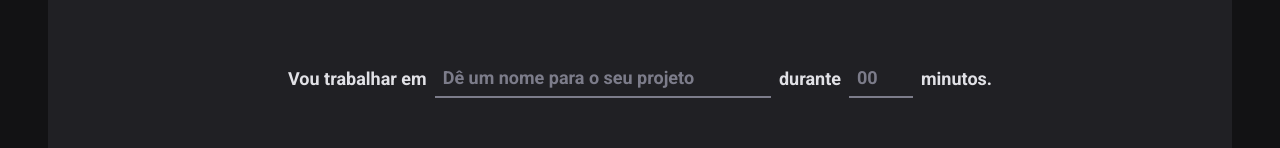
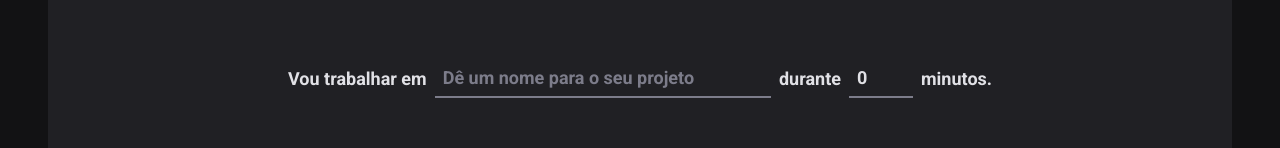
Before and after one commit to PabloYohan/Ignite, a React (Vite) app in the folder Reactjs/Aulas/ignite-timer/: page / in a window 1280 px wide. Shown: the part 166-314 px from the top of the page. Built offline with nearby package versions, Linux system fonts and the light colour scheme.

Commit message:
Estudo do react Hook Form e Zod

```diff
--- a/Reactjs/Aulas/ignite-timer/package.json
+++ b/Reactjs/Aulas/ignite-timer/package.json
@@ -10,11 +10,14 @@
     "preview": "vite preview"
   },
   "dependencies": {
+    "@hookform/resolvers": "^3.3.3",
     "phosphor-react": "^1.4.1",
     "react": "^18.2.0",
     "react-dom": "^18.2.0",
+    "react-hook-form": "^7.49.2",
     "react-router-dom": "^6.21.1",
-    "styled-components": "^6.1.5"
+    "styled-components": "^6.1.5",
+    "zod": "^3.22.4"
   },
   "devDependencies": {
     "@rocketseat/eslint-config": "^2.1.0",
--- a/Reactjs/Aulas/ignite-timer/src/pages/Home/index.tsx
+++ b/Reactjs/Aulas/ignite-timer/src/pages/Home/index.tsx
@@ -1,4 +1,8 @@
 import { Play } from 'phosphor-react'
+import { useForm } from 'react-hook-form'
+import { zodResolver } from '@hookform/resolvers/zod'
+import * as zod from 'zod'
+
 import {
   CountdownContainer,
   CountdownStartButton,
@@ -9,10 +13,31 @@ import {
   TaskInput,
 } from './styles'
 
+const newCycleCreateSchema = zod.object({
+  task: zod.string().min(1, 'Informe a tarefa'),
+  minutesAmount: zod.number().min(5).max(60),
+})
+
+type NewCycleFormData = zod.infer<typeof newCycleCreateSchema>
+
 export function Home() {
+  const { register, handleSubmit, watch, reset } = useForm({
+    resolver: zodResolver(newCycleCreateSchema),
+    defaultValues: {
+      task: '',
+      minutesAmount: 0,
+    },
+  })
+  function handleNewCycle(data: NewCycleFormData) {
+    console.log(data)
+    reset()
+  }
+
+  const task = watch('task')
+  const isSubmitDisabled = !task
   return (
     <HomeContainer>
-      <form action="">
+      <form action="" onSubmit={handleSubmit(handleNewCycle)}>
         <FormContainer>
           <label htmlFor="task">Vou trabalhar em</label>
           <TaskInput
@@ -20,6 +45,7 @@ export function Home() {
             id="task"
             placeholder="Dê um nome para o seu projeto"
             list="task-suggestion"
+            {...register('task')}
           />
           <datalist id="task-suggestion">
             <option value="Projeto 1" />
@@ -33,6 +59,7 @@ export function Home() {
             step={5}
             min={5}
             max={60}
+            {...register('minutesAmount', { valueAsNumber: true })}
           />
           <span>minutos. </span>
         </FormContainer>
@@ -45,7 +72,7 @@ export function Home() {
           <span>0</span>
         </CountdownContainer>
 
-        <CountdownStartButton disabled type="submit">
+        <CountdownStartButton disabled={isSubmitDisabled} type="submit">
           <Play size={24} />
           Começar
         </CountdownStartButton>
```
Also changed, not shown: 1 other file (tests, documents, lock files or other folders).
